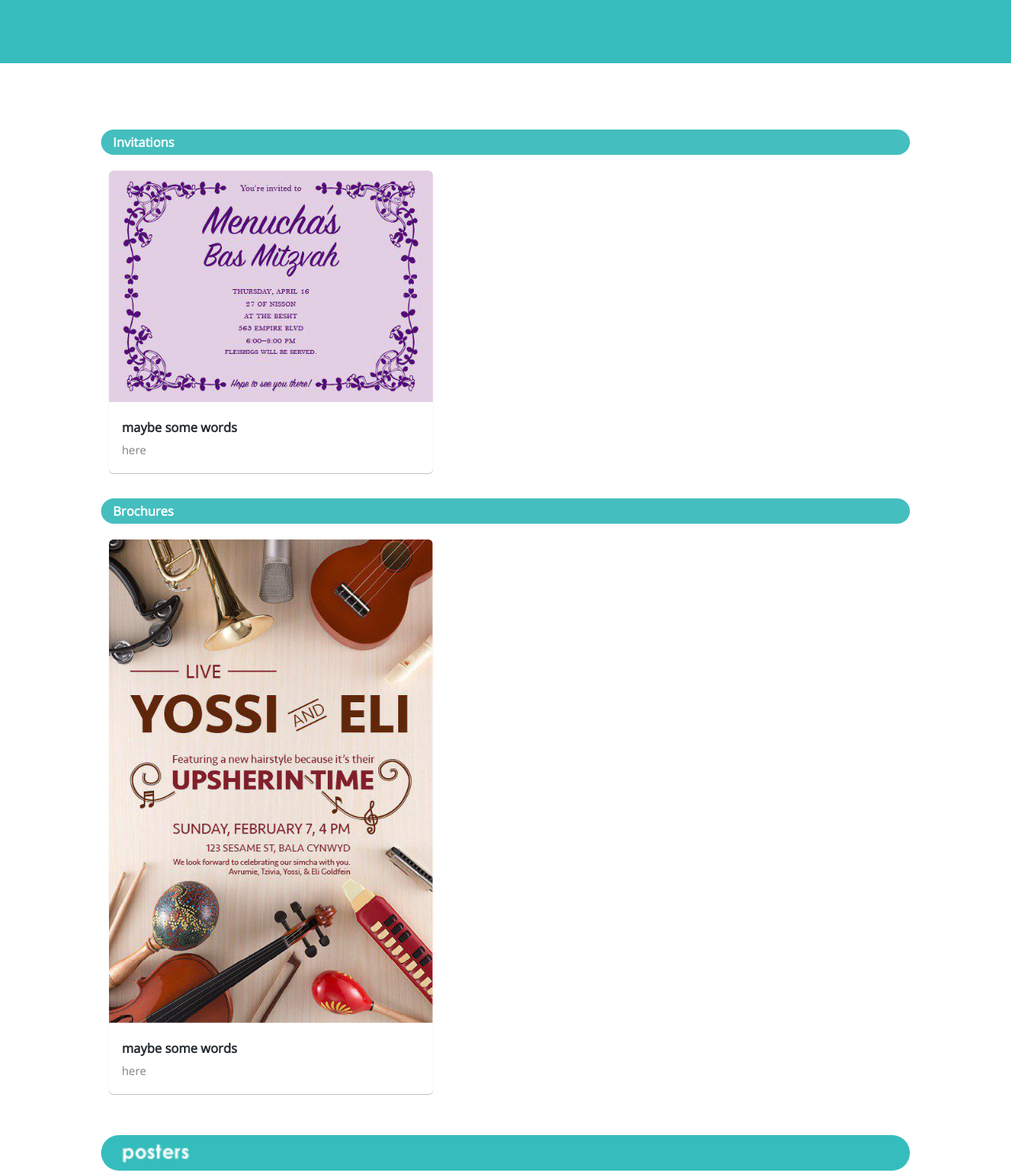
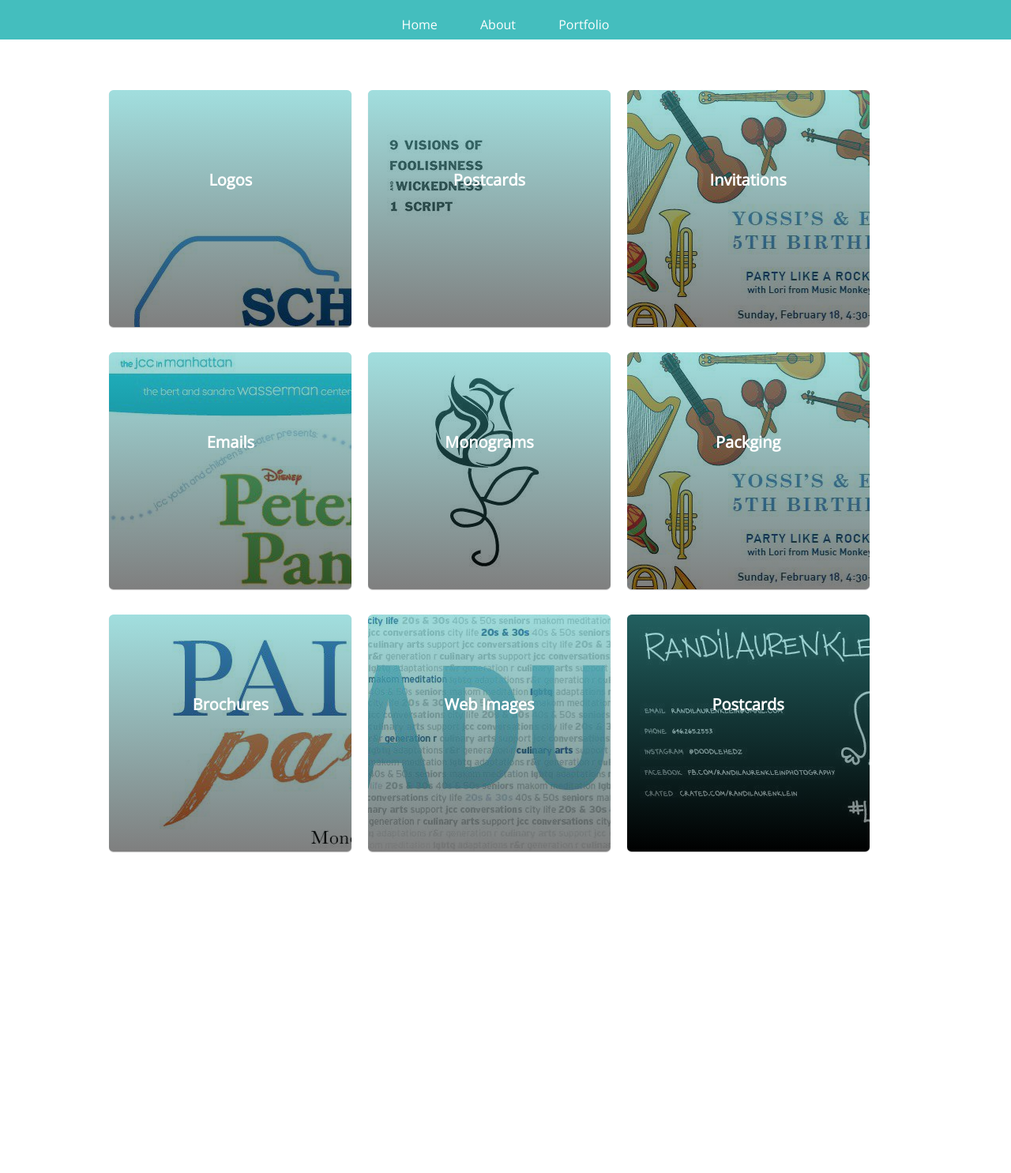
Before and after one commit to YaakovDavid/tzivia-portfolio, a plain HTML site: page index.html in a window 1280 px wide. Shown: the part 560-2045 px from the top of the page at 79% size. After the commit the page ends 1670 px from the top, so only its background shows below. Drawn offline with nearby package versions, Linux system fonts and the light colour scheme.

Commit message:
added/ changed portfoli page

```diff
--- a/index.html
+++ b/index.html
@@ -15,111 +15,97 @@
 <body>
 
   <div class="banner">
-    <!-- <h1> </h1> -->
+    tzivia
+  </div>
+  <div class="sub-header">
+    <a href="#" class="home">Home</a>
+    <a href="#" class="about">About</a>
+    <a href="#" class="portfolio">Portfolio</a>
   </div>
 
   <div id="podcast" class="cf">
     <div class="wrapper">
       <ul>
 
-          <div class="invitation">
-            Invitations<!-- <img src="images/invitations.jpg" alt=""> -->
-          </div>
+
 
         <a href="podcast_show.html">
-          <li class="pod-card">
-            <img src="images/menucha.jpg" alt="american-history-tellers">
-            <div class="podcast_overview">
-              <h2>maybe some words</h2>
-              <p class="episode_count">here</p>
-            </div>
+          <li class="pod-card logos">
+            <!-- <img src="images/schwartz.jpg" alt="american-history-tellers"> -->
+            <!-- <div class="invitation ">Logos</div> -->
+            <span class="title">Logos</span>
           </li>
         </a>
 
-          <div class="invitation">
-             Brochures<!-- <img src="images/brochure.jpg" alt=""> -->
-          </div>
-
         <a href="podcast_show.html">
-          <li class="pod-card">
-            <img src="images/yossieli.jpg" alt="american-history-tellers">
-            <div class="podcast_overview">
-              <h2>maybe some words</h2>
-              <p class="episode_count">here</p>
-            </div>
+          <li class="pod-card posters">
+            <!-- <img src="images/nine-vision.jpg" alt="american-history-tellers">
+            <div class="invitation">Posters</div> -->
+            <span class="title">Postcards</span>
           </li>
         </a>
 
-        <div class="invitations">
-          <img src="images/posters.jpg" alt="">
-        </div>
+
 
         <a href="podcast_show.html">
-          <li class="pod-card">
-            <img src="images/yossi.jpg" alt="american-history-tellers">
-            <div class="podcast_overview">
-              <h2>maybe some words</h2>
-              <p class="episode_count">here</p>
-            </div>
+          <li class="pod-card invitations">
+            <!-- <img src="images/yossi.jpg" alt="american-history-tellers">
+            <div class="invitation">Invitations</div> -->
+            <span class="title">Invitations</span>
           </li>
         </a>
 
-        <div class="invitations">
-          <img src="images/web-images.jpg" alt="">
-        </div>
+
 
         <a href="podcast_show.html">
-          <li class="pod-card">
-            <img src="images/eitan.jpg" alt="american-history-tellers">
-            <div class="podcast_overview">
-              <h2>maybe some words</h2>
-              <p class="episode_count">here</p>
-            </div>
+          <li class="pod-card emails">
+            <!-- <img src="images/peter-pan.jpg" alt="american-history-tellers">
+            <div class="invitation">Emails</div> -->
+            <span class="title">Emails</span>
           </li>
         </a>
 
-        <div class="invitations">
-          <img src="images/packaging.jpg" alt="">
-        </div>
-
         <a href="podcast_show.html">
-          <li class="pod-card">
-            <img src="images/paint.jpg" alt="paint">
-            <div class="podcast_overview">
-              <h2>maybe some words</h2>
-              <p class="episode_count">here</p>
-            </div>
+          <li class="pod-card monograms">
+            <!-- <img src="images/anagram1.jpg" alt="paint">
+            <div class="invitation">Monograms</div> -->
+            <span class="title">Monograms</span>
           </li>
         </a>
 
-        <div class="invitations">
-          <img src="images/logos.jpg" alt="">
-        </div>
-
         <a href="podcast_show.html">
-          <li class="pod-card">
-            <img src="images/yossi.jpg" alt="american-history-tellers">
-            <div class="podcast_overview">
-              <h2>maybe some words</h2>
-              <p class="episode_count">here</p>
-            </div>
+          <li class="pod-card packging">
+            <!-- <img src="images/yossi.jpg" alt="american-history-tellers">
+            <div class="invitation">Packging</div> -->
+            <span class="title">Packging</span>
           </li>
         </a>
 
-        <div class="invitations">
-          <img src="images/emails.jpg" alt="">
-        </div>
+
 
         <a href="podcast_show.html">
-          <li class="pod-card">
-            <img src="images/paint.jpg" alt="american-history-tellers">
-            <div class="podcast_overview">
-              <h2>maybe some words</h2>
-              <p class="episode_count">here</p>
-            </div>
+          <li class="pod-card brochures">
+            <!-- <img src="images/paint.jpg" alt="american-history-tellers">
+            <div class="invitation">Brochures</div> -->
+            <span class="title">Brochures</span>
           </li>
         </a>
 
+        <a href="podcast_show.html">
+          <li class="pod-card web-images">
+            <!-- <img src="images/adults.jpg" alt="american-history-tellers">
+            <div class="invitation">Web Images</div> -->
+            <span class="title">Web Images</span>
+          </li>
+        </a>
+
+        <a href="podcast_show.html">
+          <li class="pod-card postcards">
+            <!-- <img src="images/rand-com.jpg" alt="american-history-tellers">
+            <div class="invitation">Postcards</div> -->
+            <span class="title">Postcards </span>
+          </li>
+        </a>
 
       </ul>
     </div>
--- a/style.css
+++ b/style.css
@@ -136,6 +136,7 @@ img{
   width: 100%;
   max-width: 100%;
   border-radius: .35rem .35rem 0 0;
+  height: 300px;
 }
 
 img:hover{
@@ -175,13 +176,114 @@ nav > ul > li{
 
 .pod-card{
   /* width: 23%; */
-  width: 40%;
+  width: 30%;
   /* height: 350px; */
-  /* float: left; */
+  float: left;
   margin: 0 1% 2rem 1%;
   -webkit-box-shadow: 0 1px 1px 0 rgba(0,0,0,0.25);
   box-shadow: 0 1px 1px 0 rgba(0,0,0,0.25);
   border-radius: .35rem;
+  background-color: rgb(68, 190, 190);
+
+}
+
+/* span{
+  background-color: teal;
+} */
+
+.logos, .posters, .invitations, .emails, .monograms, .packging, .brochures, .web-images, .pod-card{
+    color: white;
+    text-align: center;
+    height: 300px;
+    width: 30%;
+}
+
+.title{
+  position: relative;
+  top: 100px;
+  font-size: 20px;
+  font-weight: 600;
+}
+
+.logos {
+  background-image:
+    linear-gradient(
+      rgba(68, 190, 190, 0.5),
+      rgba(0, 0, 0, 0.5)
+    ),
+    url(images/schwartz.jpg);
+}
+
+.posters{
+  background-image:
+    linear-gradient(
+      rgba(68, 190, 190, 0.5),
+      rgba(0, 0, 0, 0.5)
+    ),
+    url(images/nine-vision.jpg);
+}
+
+.invitations{
+  background-image:
+    linear-gradient(
+      rgba(68, 190, 190, 0.5),
+      rgba(0, 0, 0, 0.5)
+    ),
+    url(images/yossi.jpg);
+}
+
+.emails{
+  background-image:
+    linear-gradient(
+      rgba(68, 190, 190, 0.5),
+      rgba(0, 0, 0, 0.5)
+    ),
+    url(images/peter-pan.jpg);
+}
+
+.monograms{
+  background-image:
+    linear-gradient(
+      rgba(68, 190, 190, 0.5),
+      rgba(0, 0, 0, 0.5)
+    ),
+    url(images/anagram1.jpg);
+}
+
+.packging{
+  background-image:
+    linear-gradient(
+      rgba(68, 190, 190, 0.5),
+      rgba(0, 0, 0, 0.5)
+    ),
+    url(images/yossi.jpg);
+}
+
+.brochures{
+  background-image:
+    linear-gradient(
+      rgba(68, 190, 190, 0.5),
+      rgba(0, 0, 0, 0.5)
+    ),
+    url(images/paint.jpg);
+}
+
+.web-images{
+  background-image:
+    linear-gradient(
+      rgba(68, 190, 190, 0.5),
+      rgba(0, 0, 0, 0.5)
+    ),
+    url(images/adults.jpg);
+}
+
+.postcards{
+  background-image:
+    linear-gradient(
+      rgba(68, 190, 190, 0.5),
+      rgba(0, 0, 0, 0.5)
+    ),
+    url(images/rand-com.jpg);
 }
 
 a{
@@ -190,14 +292,30 @@ a{
 }
 
 .banner{
-  /* background-image: url(images/header.jpg); */
-  background-image: url(images/new-heading.jpg);
-  background-repeat: no-repeat;
-  background-size: cover;
-  background-position: center center;
+  background-color: rgb(68, 190, 190);
+  height: 60vh;
+  color: white;
+  font-size: 230px;
+  font-weight: 700;
+  text-align: center;
+  padding: 100px 0 0;
+  text-transform: uppercase;
+}
+
+.sub-header{
+  height: 30px;
+  background-color: rgb(68, 190, 190);
   margin-bottom: 4rem;
-  height: 80vh;
-  /* border-bottom: 2px solid rgb(0, 0, 71);  */
+  text-align: center;
+}
+
+.home, .about, .portfolio{
+
+  max-width: 700px;
+  /* margin: 0 auto; */
+  color: white;
+  padding: 0 25px;
+
 }
 
 h1{
@@ -235,18 +353,15 @@ h2{
 
 
 
-.invitations > img{
-  border-radius: 55px;
-  margin: 20px 0;
-}
+
 
 .invitation{
   background-color: rgb(68, 190, 190);
   height: 20px;
   border-radius: 55px;
   margin: 20px 0;
-  /* text-align: center; */
+  text-align: center;
   color: white;
-  padding: 5px 0 7px 15px;
+  /* padding: 5px 0 7px; */
   font-weight: 600;
 }
```
Also changed, not shown: images/adults.jpg (added), images/anagram1.jpg (added), images/nine-vision.jpg (added), images/peter-pan.jpg (added), images/rand-com.jpg (added), images/schwartz.jpg (added), images/tzivia-header.jpg (added).
